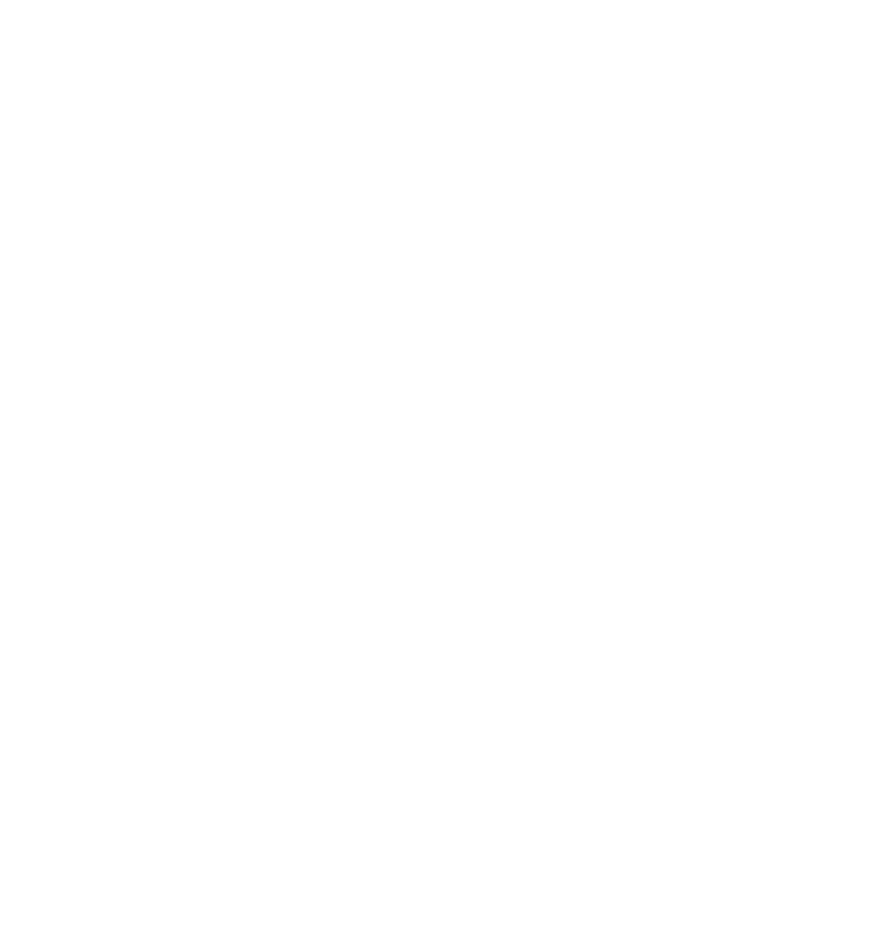
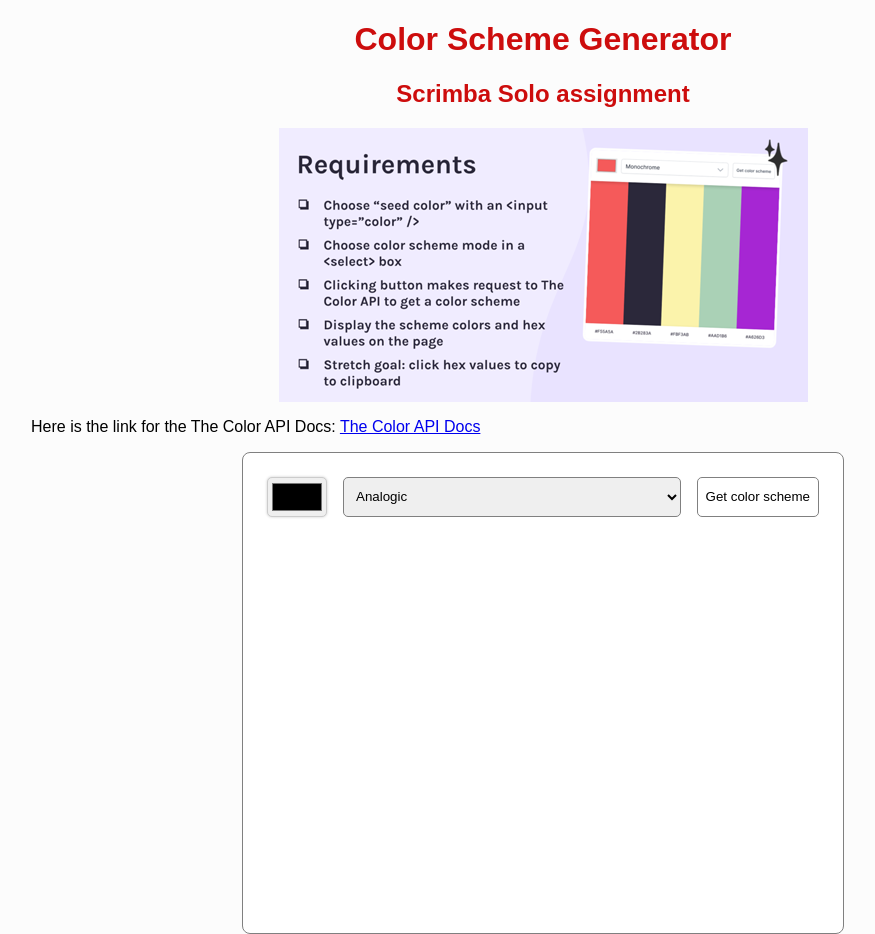
Before and after one commit to MIhnatco/Scrimba-Color-Scheme-Generator, a plain HTML site: page index.html in a window 1280 px wide. Shown: the whole page, without its empty margins (97-972 px from the left). Before the commit the page ends 800 px from the top, so only its background shows below. Drawn offline with Linux system fonts and the light colour scheme.

Commit message:
update index.html
create the content of the page

```diff
--- a/index.html
+++ b/index.html
@@ -8,6 +8,44 @@
 </head>
 <body>
 
+    <header>
+        <h1>Color Scheme Generator</h1>
+        <h2>Scrimba Solo assignment</h2>
+    </header>
+
+    <section>
+        <figure>
+            <img src="colorP.png" alt="">
+        </figure>
+
+        <p>Here is the link for the The Color API Docs: <a href="https://www.thecolorapi.com/docs#schemes" target="_blank">The Color API Docs</a></p>
+    </section>
+
+    <section id="generator">
+        <div class="container">
+
+            <input type='color' id='color'>
+
+            <select name="colors" id="colorScheme">
+                <option value="analogic">Analogic</option>
+                <option value="monochrome">Monochromatic</option>
+                <option value="monochrome-dark">Monochromatic-Dark</option>
+                <option value="monochrome-light">Monochromatic-Light</option>
+                <option value="complement">Complimentary</option>
+                <option value="analogic-complement">Analogic-Complement</option>
+                <option value="triad">Triad</option>
+                <option value="quad">Quad</option>
+              </select>
+
+            <button>Get color scheme</button>
+        </div>
+
+        <div id="colorSchemeDisplay" class="container">
+
+        </div>
+
+    </section>
+
 
     <script src="index.js"></script>
 </body>
--- a/styles.css
+++ b/styles.css
@@ -0,0 +1,101 @@
+body{
+    max-width: 1024px;
+    margin: 0 auto;
+    font-family: sans-serif;
+    background-color: rgb(252, 252, 252);
+
+  }
+
+  header {
+    text-align: center;
+    color: #cd0d0d;
+  }
+
+  img {
+    display: block;
+    margin: 0 auto;
+  }
+
+  /* Generator */
+
+  #generator,
+  select,
+  button {
+    border: 1px solid gray;
+    border-radius: 5px;
+  }
+
+  input,
+  select,
+  button {
+    margin: .5rem;
+  }
+
+  #generator {
+    max-width: 600px;
+    margin: 0 auto;
+    border-radius: 8px;
+    height: 60vh;
+    background-color: #fff;
+  }
+
+  .container {
+    display: flex;
+    justify-content: space-around;
+    padding: 1rem;
+  }
+
+
+  input[type='color'] {
+      /* Change the size of the color input box */
+      width: 60px;
+      height: 40px;
+      /* Customize the appearance of the border and padding */
+      border: 1px solid #ccc;
+
+      /* Add some border radius for rounded corners */
+      border-radius: 5px;
+      /* Adjust the appearance of the focus state */
+      outline: none; /* Remove the default blue outline on focus */
+      box-shadow: 0 0 3px rgba(0, 0, 0, 0.2); /* Add a subtle shadow on focus */
+
+    }
+
+    select {
+      padding: .5rem;
+      flex-grow: 1;
+    }
+
+    button {
+        background-color: transparent;
+        padding: .5rem;
+    }
+
+
+   /* Style the color swatches */
+   .color-swatch {
+    width: 100px;
+    height: 100px;
+    margin: 10px;
+    display: inline-block;
+    }
+
+    /* Style the color hex values */
+    .color-hex {
+        font-size: 1.3rem;
+        margin: 10px;
+        text-align: center;
+        font-family: sans-serif;
+        font-weight: bolod;
+    }
+
+    .color-hex:hover {
+    cursor: pointer;
+    }
+
+    /* Style error messages */
+    .error-message {
+    color: red;
+    font-weight: bold;
+    margin-top: 10px;
+    }
```
Also changed, not shown: colorP.png (added).
